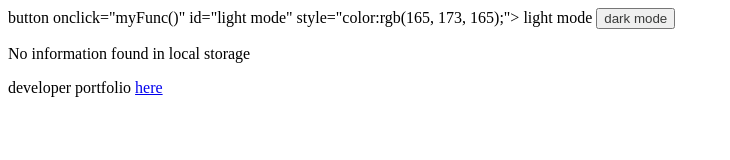
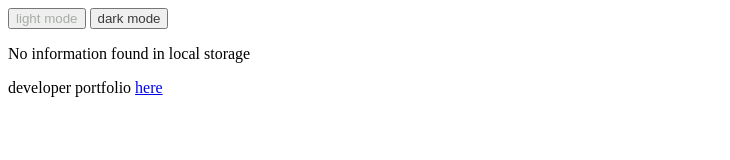
Before and after one commit to MattJhet/personalBlog, a plain HTML site: page Assets/blog.html in a window 1280 px wide. Shown: the whole page, without its empty margins (0-730 px from the left). Drawn offline with Linux system fonts and the light colour scheme.

Commit message:
fixed some things up

```diff
--- a/Assets/blog.html
+++ b/Assets/blog.html
@@ -7,7 +7,7 @@
 </head>
 <body>
     <header>
-        button onclick="myFunc()" id="light mode" style="color:rgb(165, 173, 165);">
+        <button onclick="myFunc()" id="light mode" style="color:rgb(165, 173, 165);">
         light mode
     </button>
     <button onclick="my2Func()" id="dark mode" style="color:rgb(57, 58, 57);">
```
Also changed, not shown: Assets/images/blogpage.png (added), Assets/images/homepage.png (added), 1 other file.
